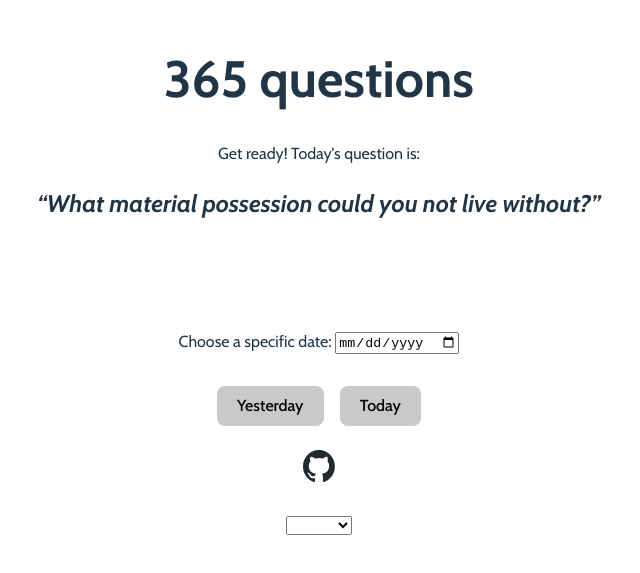
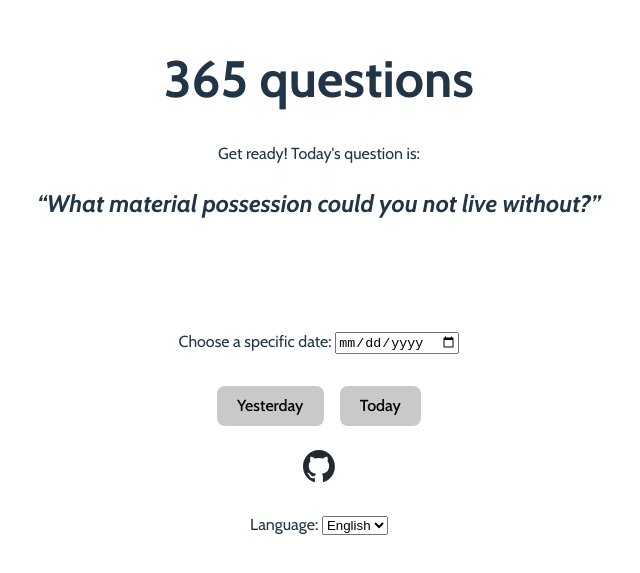
Before and after one commit to rob93c/DailyQuestions, a Vue app: page / in a window 1280 px wide. Shown: the part 123-696 px from the top of the page, without its empty margins (321-961 px from the left). Built offline with nearby package versions, Linux system fonts and the light colour scheme.

Commit message:
Fix language switcher for unsupported browsing languages (#18)

```diff
--- a/src/App.vue
+++ b/src/App.vue
@@ -15,7 +15,11 @@ onMounted(() => {
 
 provide('theme', theme);
 
-const localeNames = {
+type Locales = {
+  [locale: string]: string
+};
+
+const localeNames: Locales = {
   "en": "English",
   "it": "Italiano"
 };
@@ -33,9 +37,10 @@ const localeNames = {
   </div>
 
   <div class="locale-changer">
+    <label for="locale-selector">{{ $t('message.language') }}: </label>
     <select v-model="$i18n.locale" id="locale-selector" name="locale-selector">
       <option v-for="locale in $i18n.availableLocales" :key="`locale-${locale}`" :value="locale">
-        {{ localeNames[locale.substring(0, 2) as keyof typeof localeNames] }}
+        {{ localeNames[locale] }}
       </option>
     </select>
   </div>
--- a/src/locales/en.json
+++ b/src/locales/en.json
@@ -5,6 +5,7 @@
     "futureQuestion": "Can't wait? You are peeking at the question for {date}:",
     "pastQuestion": "The question for {date} was:",
     "todayQuestion": "Get ready! Today's question is:",
+    "language": "Language",
     "questions": {
         "0": {
             "1": "What is your main goal for the year?",
--- a/src/locales/it.json
+++ b/src/locales/it.json
@@ -5,6 +5,7 @@
     "futureQuestion": "Impaziente? Stai sbirciando la domanda del {date}:",
     "pastQuestion": "La domanda del {date} era:",
     "todayQuestion": "Preparati a rispondere! La domanda di oggi è:",
+    "language": "Lingua",
     "questions": {
         "0": {
             "1": "Qual è il tuo obiettivo principale dell’anno?",
--- a/src/main.ts
+++ b/src/main.ts
@@ -5,9 +5,14 @@ import App from './App.vue'
 import en_translations from './locales/en.json'
 import it_translations from './locales/it.json'
 
+const supportedLocales = ['en', 'it'];
+let locale = navigator.languages
+    .map(lang => new Intl.Locale(lang).language)
+    .find(locale => supportedLocales.includes(locale)) || 'en';
+
 const i18n = createI18n({
     legacy: false,
-    locale: navigator.language,
+    locale: locale,
     fallbackLocale: 'en',
     messages: {
         en: {
```
